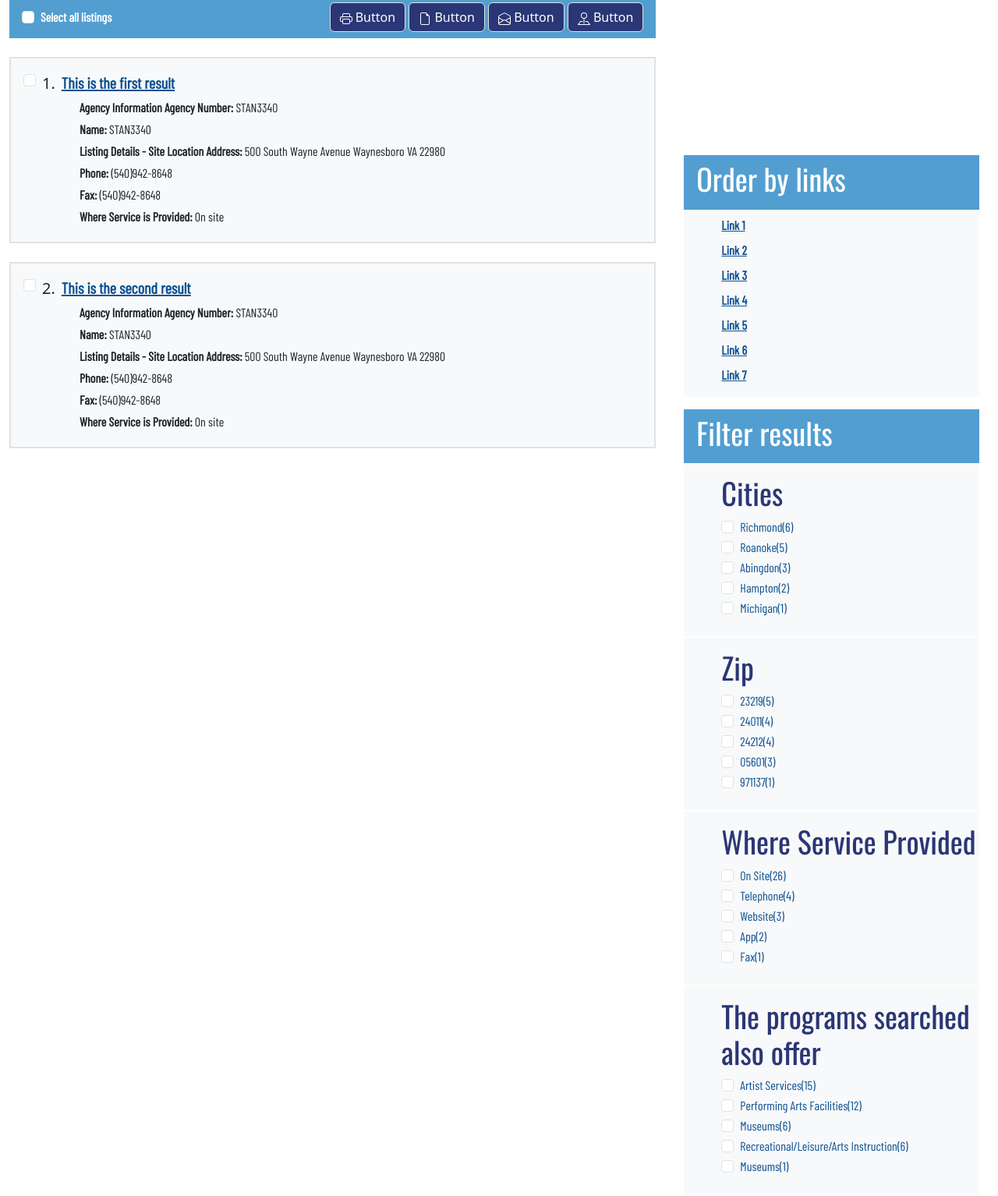
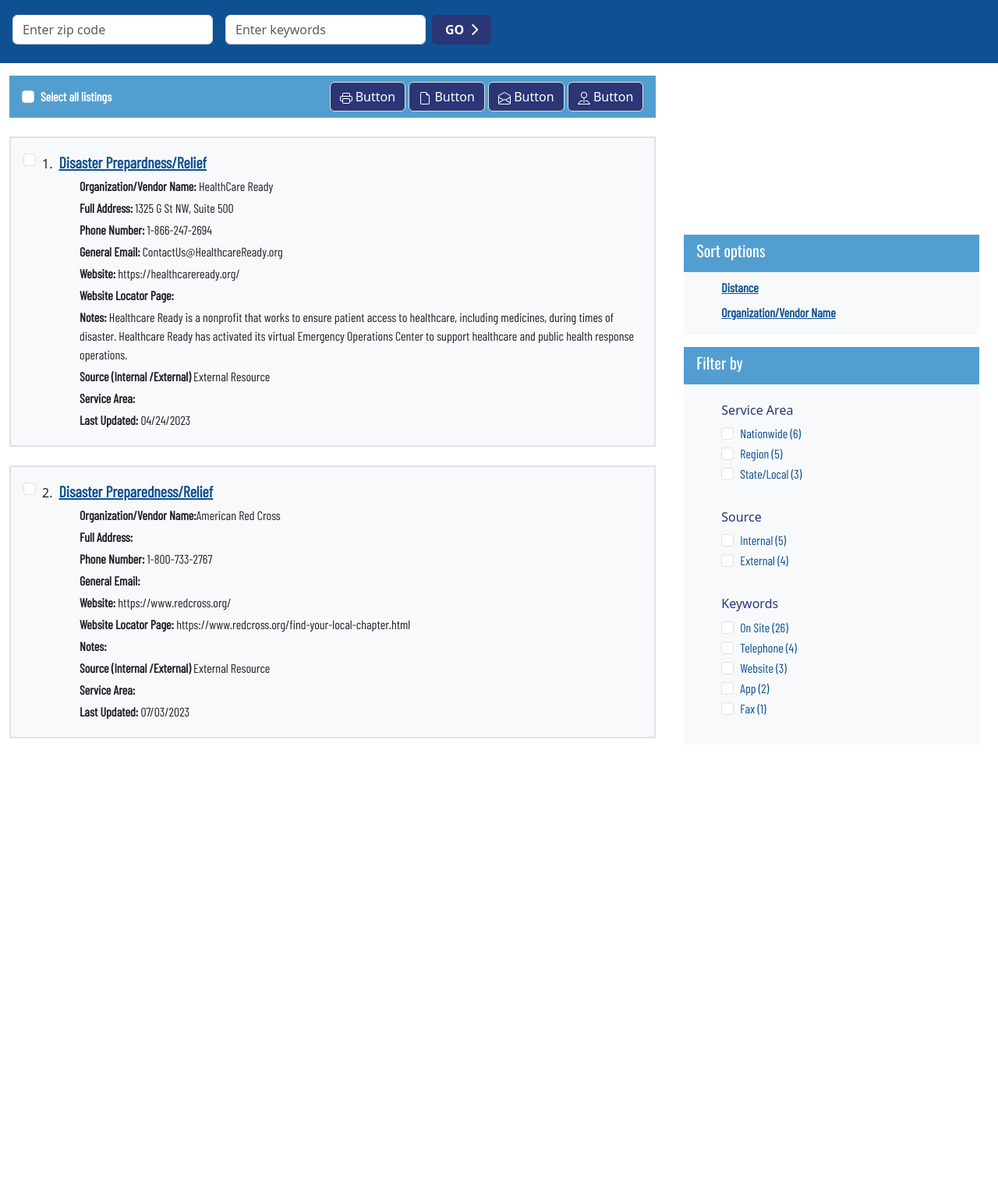
Before and after one commit to HaiKhung/Small-Project, a plain HTML site: page alsa_page2.html in a window 1280 px wide. Shown: the part 5-1539 px from the top of the page at 78% size. After the commit the page ends 976 px from the top, so only its background shows below. Drawn offline with nearby package versions, Linux system fonts and the light colour scheme.

Commit message:
New design

```diff
--- a/alsa_page2.html
+++ b/alsa_page2.html
@@ -68,6 +68,29 @@
     <section id="section-result">
         <div class="container-fluid">
             <div class="row">
+                <div class="col-12 px-0">
+                    <div class="d-md-flex py-4 mb-3 bg-dark-blue">
+                        <div class="mx-3">
+                            <input type="text" class="form-control zip-code-field" id="zipCode" placeholder="Enter zip code" maxlength="5"
+                                pattern="\d{1,5}">
+                        </div>
+                        <div class="mx-3 mx-md-0 my-3 my-md-0">
+                            <input type="text" class="form-control keyword-field" id="keywords" placeholder="Enter keywords">
+                        </div>
+                        <!-- <select class="form-select pe-0" aria-label="Default select example">
+                                            <option selected>Select radius</option>
+                                            <option value="1">One</option>
+                                            <option value="2">Two</option>
+                                            <option value="3">Three</option>
+                                        </select> -->
+                        <button type="submit" onclick="validateForm()"
+                            class="btn btn-darkness-blue text-white d-flex justify-content-center fw-bold ms-3 ms-md-2 px-3">GO<i
+                                class="fa-solid fa-chevron-right my-auto m-md-auto ps-2"></i></button>
+                    </div>
+                    <div class="error-message" style="display: none; color: white; background-color: red; padding: 5px;">
+                        Please fill in all required fields.
+                    </div>
+                </div>
                 <div class="col-12 col-md-8">
                     <div class="banner-result  bg-clear-blue d-flex justify-content-between px-3 py-2">
                         <div class="form-check my-auto">
@@ -124,30 +147,36 @@
                     <div class="block-result d-flex px-3 my-4 py-3 bg-light border border-2">
                         <input class="form-check-input" type="checkbox" value="" id="flexCheckDefault">
                         <div class="block-text ps-2">
-                            <p class="mb-1"><span class="pe-2 fs-5">1.</span><a href="#" class="text-dark-blue fw-semibold fs-5">This is the first result</p></a>
+                            <p class="mb-1"><span class="pe-2 fs-6">1.</span><a href="#" class="text-dark-blue fw-semibold fs-5">Disaster Prepardness/Relief</p></a>
                             <div class="result ps-5">
-                                <p class="mb-1"><b>Agency Information Agency Number:</b> <span>STAN3340</span></p>
-                                <p class="mb-1"><b>Name:</b> <span>STAN3340</span></p>
-                                <p class="mb-1"><b>Listing Details - Site Location Address:</b> <span>500 South Wayne Avenue
-                                        Waynesboro VA 22980</span></p>
-                                <p class="mb-1"><b>Phone:</b> <span>(540)942-8648</span></p>
-                                <p class="mb-1"><b>Fax:</b> <span>(540)942-8648</span></p>
-                                <p class="mb-1"><b>Where Service is Provided:</b> <span>On site</span></p>
+                                <p class="mb-1"><b>Organization/Vendor Name:</b> <span>HealthCare Ready</span></p>
+                                <p class="mb-1"><b>Full Address:</b> <span>1325 G St NW, Suite 500</span></p>
+                                <p class="mb-1"><b>Phone Number:</b> <span>1-866-247-2694</span></p>
+                                <p class="mb-1"><b>General Email:</b> <span>ContactUs@HealthcareReady.org</span></p>
+                                <p class="mb-1"><b>Website:</b> <span>https://healthcareready.org/</span></p>
+                                <p class="mb-1"><b>Website Locator Page:</b> <span></span></p>
+                                <p class="mb-1"><b>Notes:</b> <span>Healthcare Ready is a nonprofit that works to ensure patient access to healthcare, including medicines, during times of disaster. Healthcare Ready has activated its virtual Emergency Operations Center to support healthcare and public health response operations.</span></p>
+                                <p class="mb-1"><b>Source (Internal /External)</b> <span>External Resource</span></p>
+                                <p class="mb-1"><b>Service Area:</b> <span></span></p>
+                                <p class="mb-1"><b>Last Updated:</b> <span>04/24/2023</span></p>
                             </div>
                         </div>
                     </div>
                     <div class="block-result d-flex px-3 my-4 py-3 bg-light border border-2">
                         <input class="form-check-input" type="checkbox" value="" id="flexCheckDefault">
                         <div class="block-text ps-2">
-                            <p class="mb-1"><span class="pe-2 fs-5">2.</span><a href="#" class="text-dark-blue fw-semibold fs-5">This is the second result</p></a>
+                            <p class="mb-1"><span class="pe-2 fs-6">2.</span><a href="#" class="text-dark-blue fw-semibold fs-5">Disaster Preparedness/Relief</p></a>
                             <div class="result ps-5">
-                                <p class="mb-1"><b>Agency Information Agency Number:</b> <span>STAN3340</span></p>
-                                <p class="mb-1"><b>Name:</b> <span>STAN3340</span></p>
-                                <p class="mb-1"><b>Listing Details - Site Location Address:</b> <span>500 South Wayne Avenue
-                                        Waynesboro VA 22980</span></p>
-                                <p class="mb-1"><b>Phone:</b> <span>(540)942-8648</span></p>
-                                <p class="mb-1"><b>Fax:</b> <span>(540)942-8648</span></p>
-                                <p class="mb-1"><b>Where Service is Provided:</b> <span>On site</span></p>
+                                <p class="mb-1"><b>Organization/Vendor Name:</b><span>American Red Cross</span></p>
+                                <p class="mb-1"><b>Full Address:</b> <span></span></p>
+                                <p class="mb-1"><b>Phone Number:</b> <span>1-800-733-2767</span></p>
+                                <p class="mb-1"><b>General Email:</b> <span></span></p>
+                                <p class="mb-1"><b>Website:</b> <span>https://www.redcross.org/</span></p>
+                                <p class="mb-1"><b>Website Locator Page:</b> <span>https://www.redcross.org/find-your-local-chapter.html</span></p>
+                                <p class="mb-1"><b>Notes:</b> <span></span></p>
+                                <p class="mb-1"><b>Source (Internal /External)</b> <span>External Resource</span></p>
+                                <p class="mb-1"><b>Service Area:</b> <span></span></p>
+                                <p class="mb-1"><b>Last Updated:</b> <span>07/03/2023</span></p>
                             </div>
                         </div>
                     </div>
@@ -159,159 +188,90 @@
                     <div class="container-md">
                         <div class="links-order">
                             <div class="banner-order bg-clear-blue ps-3 py-2">
-                                <h2 class="text-white">Order by links</h2>
+                                <h2 class="text-white fs-5">Sort options</h2>
                             </div>
                         </div>
                     </div>
                     <div class="container-md">
                         <div class="links-block bg-light d-flex flex-column py-2 ps-4 ps-md-5">
-                            <a href="#" class="text-dark-blue fw-bolder pb-2">Link 1</a>
-                            <a href="#" class="text-dark-blue fw-bolder pb-2">Link 2</a>
-                            <a href="#" class="text-dark-blue fw-bolder pb-2">Link 3</a>
-                            <a href="#" class="text-dark-blue fw-bolder pb-2">Link 4</a>
-                            <a href="#" class="text-dark-blue fw-bolder pb-2">Link 5</a>
-                            <a href="#" class="text-dark-blue fw-bolder pb-2">Link 6</a>
-                            <a href="#" class="text-dark-blue fw-bolder pb-2">Link 7</a>
+                            <a href="#" class="text-dark-blue fw-bolder pb-2">Distance</a>
+                            <a href="#" class="text-dark-blue fw-bolder pb-2">Organization/Vendor Name</a>
                         </div>
                     </div>
                     <div class="container-md">
                         <div class="links-order pt-3">
                             <div class="banner-order bg-clear-blue ps-3 py-2">
-                                <h2 class="text-white">Filter results</h2>
+                                <h2 class="text-white fs-5">Filter by</h2>
                             </div>
                         </div>
                     </div>
                     <div class="container-md">
-                        <div class="check-box ps-4 ps-md-5 bg-light">
-                            <h3 class="text-darkness-blue pt-3">Cities</h3>
+                        <div class="check-box py-2 ps-4 ps-md-5 bg-light">
+                            <h6 class="text-darkness-blue pt-3">Service Area</h6>
                             <div class="form-check">
                                 <input class="form-check-input" type="checkbox" value="" id="flexCheckDefault">
                                 <label class="form-check-label text-dark-blue" for="flexCheckDefault">
-                                    Richmond(<span>6</span>)
+                                    Nationwide (<span>6</span>)
                                 </label>
                             </div>
                             <div class="form-check">
                                 <input class="form-check-input" type="checkbox" value="" id="flexCheckDefault">
                                 <label class="form-check-label text-dark-blue" for="flexCheckDefault">
-                                    Roanoke(<span>5</span>)
+                                    Region (<span>5</span>)
                                 </label>
                             </div>
                             <div class="form-check">
                                 <input class="form-check-input" type="checkbox" value="" id="flexCheckDefault">
                                 <label class="form-check-label text-dark-blue" for="flexCheckDefault">
-                                    Abingdon(<span>3</span>)
+                                    State/Local (<span>3</span>)
+                                </label>
+                            </div>
+                        </div>
+                        <div class="check-box py-2 ps-4 ps-md-5 bg-light">
+                            <h6 class="text-darkness-blue pt-3">Source</h6>
+                            <div class="form-check">
+                                <input class="form-check-input" type="checkbox" value="" id="flexCheckDefault">
+                                <label class="form-check-label text-dark-blue" for="flexCheckDefault">
+                                    Internal (<span>5</span>)
                                 </label>
                             </div>
                             <div class="form-check">
                                 <input class="form-check-input" type="checkbox" value="" id="flexCheckDefault">
                                 <label class="form-check-label text-dark-blue" for="flexCheckDefault">
-                                    Hampton(<span>2</span>)
+                                    External (<span>4</span>)
+                                </label>
+                            </div>
+                        </div>
+                        <div class="check-box py-2 ps-4 ps-md-5 bg-light">
+                            <h6 class="text-darkness-blue pt-3">Keywords</h6>
+                            <div class="form-check">
+                                <input class="form-check-input" type="checkbox" value="" id="flexCheckDefault">
+                                <label class="form-check-label text-dark-blue" for="flexCheckDefault">
+                                    On Site (<span>26</span>)
+                                </label>
+                            </div>
+                            <div class="form-check">
+                                <input class="form-check-input" type="checkbox" value="" id="flexCheckDefault">
+                                <label class="form-check-label text-dark-blue" for="flexCheckDefault">
+                                    Telephone (<span>4</span>)
+                                </label>
+                            </div>
+                            <div class="form-check">
+                                <input class="form-check-input" type="checkbox" value="" id="flexCheckDefault">
+                                <label class="form-check-label text-dark-blue" for="flexCheckDefault">
+                                    Website (<span>3</span>)
+                                </label>
+                            </div>
+                            <div class="form-check">
+                                <input class="form-check-input" type="checkbox" value="" id="flexCheckDefault">
+                                <label class="form-check-label text-dark-blue" for="flexCheckDefault">
+                                    App (<span>2</span>)
                                 </label>
                             </div>
                             <div class="form-check pb-4">
                                 <input class="form-check-input" type="checkbox" value="" id="flexCheckDefault">
                                 <label class="form-check-label text-dark-blue" for="flexCheckDefault">
-                                    Michigan(<span>1</span>)
-                                </label>
-                            </div>
-                        </div>
-                        <div class="check-box ps-4 ps-md-5 bg-light">
-                            <h3 class="text-darkness-blue pt-3">Zip</h3>
-                            <div class="form-check">
-                                <input class="form-check-input" type="checkbox" value="" id="flexCheckDefault">
-                                <label class="form-check-label text-dark-blue" for="flexCheckDefault">
-                                    23219(<span>5</span>)
-                                </label>
-                            </div>
-                            <div class="form-check">
-                                <input class="form-check-input" type="checkbox" value="" id="flexCheckDefault">
-                                <label class="form-check-label text-dark-blue" for="flexCheckDefault">
-                                    24011(<span>4</span>)
-                                </label>
-                            </div>
-                            <div class="form-check">
-                                <input class="form-check-input" type="checkbox" value="" id="flexCheckDefault">
-                                <label class="form-check-label text-dark-blue" for="flexCheckDefault">
-                                    24212(<span>4</span>)
-                                </label>
-                            </div>
-                            <div class="form-check">
-                                <input class="form-check-input" type="checkbox" value="" id="flexCheckDefault">
-                                <label class="form-check-label text-dark-blue" for="flexCheckDefault">
-                                    05601(<span>3</span>)
-                                </label>
-                            </div>
-                            <div class="form-check pb-4">
-                                <input class="form-check-input" type="checkbox" value="" id="flexCheckDefault">
-                                <label class="form-check-label text-dark-blue" for="flexCheckDefault">
-                                    971137(<span>1</span>)
-                                </label>
-                            </div>
-                        </div>
-                        <div class="check-box ps-4 ps-md-5 bg-light">
-                            <h3 class="text-darkness-blue pt-3">Where Service Provided
-                            </h3>
-                            <div class="form-check">
-                                <input class="form-check-input" type="checkbox" value="" id="flexCheckDefault">
-                                <label class="form-check-label text-dark-blue" for="flexCheckDefault">
-                                    On Site(<span>26</span>)
-                                </label>
-                            </div>
-                            <div class="form-check">
-                                <input class="form-check-input" type="checkbox" value="" id="flexCheckDefault">
-                                <label class="form-check-label text-dark-blue" for="flexCheckDefault">
-                                    Telephone(<span>4</span>)
-                                </label>
-                            </div>
-                            <div class="form-check">
-                                <input class="form-check-input" type="checkbox" value="" id="flexCheckDefault">
-                                <label class="form-check-label text-dark-blue" for="flexCheckDefault">
-                                    Website(<span>3</span>)
-                                </label>
-                            </div>
-                            <div class="form-check">
-                                <input class="form-check-input" type="checkbox" value="" id="flexCheckDefault">
-                                <label class="form-check-label text-dark-blue" for="flexCheckDefault">
-                                    App(<span>2</span>)
-                                </label>
-                            </div>
-                            <div class="form-check pb-4">
-                                <input class="form-check-input" type="checkbox" value="" id="flexCheckDefault">
-                                <label class="form-check-label text-dark-blue" for="flexCheckDefault">
-                                    Fax(<span>1</span>)
-                                </label>
-                            </div>
-                        </div>
-                        <div class="check-box ps-4 ps-md-5 bg-light pt-3">
-                            <h3 class="text-darkness-blue">The programs searched also offer</h3>
-                            <div class="form-check">
-                                <input class="form-check-input" type="checkbox" value="" id="flexCheckDefault">
-                                <label class="form-check-label text-dark-blue" for="flexCheckDefault">
-                                    Artist Services(<span>15</span>)
-                                </label>
-                            </div>
-                            <div class="form-check">
-                                <input class="form-check-input" type="checkbox" value="" id="flexCheckDefault">
-                                <label class="form-check-label text-dark-blue" for="flexCheckDefault">
-                                    Performing Arts Facilities(<span>12</span>)
-                                </label>
-                            </div>
-                            <div class="form-check">
-                                <input class="form-check-input" type="checkbox" value="" id="flexCheckDefault">
-                                <label class="form-check-label text-dark-blue" for="flexCheckDefault">
-                                    Museums(<span>6</span>)
-                                </label>
-                            </div>
-                            <div class="form-check">
-                                <input class="form-check-input" type="checkbox" value="" id="flexCheckDefault">
-                                <label class="form-check-label text-dark-blue" for="flexCheckDefault">
-                                    Recreational/Leisure/Arts Instruction(<span>6</span>)
-                                </label>
-                            </div>
-                            <div class="form-check pb-4">
-                                <input class="form-check-input" type="checkbox" value="" id="flexCheckDefault">
-                                <label class="form-check-label text-dark-blue" for="flexCheckDefault">
-                                    Museums(<span>1</span>)
+                                    Fax (<span>1</span>)
                                 </label>
                             </div>
                         </div>
@@ -324,4 +284,21 @@
 
 </body>
 
+<script>
+    function validateForm() {
+    const addressInput = document.querySelector(".keyword-field");
+    const zipCodeInput = document.querySelector(".zip-code-field");
+    const errorMessage = document.querySelector(".error-message");
+
+    const addressValue = addressInput.value.trim();
+    const zipCodeValue = zipCodeInput.value.trim();
+
+    if (addressValue === "" || zipCodeValue === "") {
+        errorMessage.style.display = "block";
+    } else {
+        errorMessage.style.display = "none";
+        // Do something else when the form is valid, e.g., submit the form.
+    }
+}
+</script>
 </html>
```
Also changed, not shown: alsa_page1.html (+70 -31 lines).
